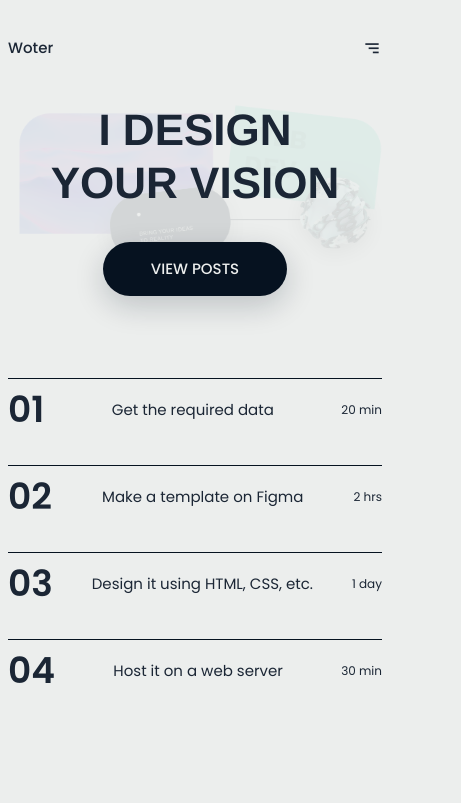
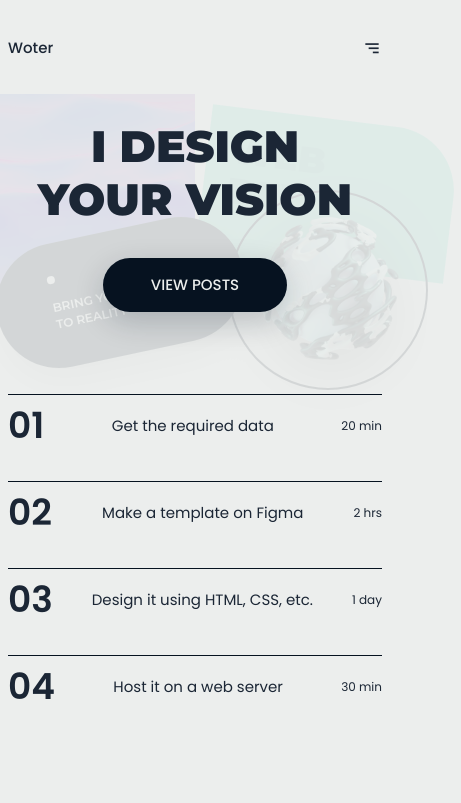
Before and after one commit to woterr/woduh, a React app: page / in a window 390 px wide. Shown: the top 803 px of the page, 461 px wide, since content can reach past the window. Built offline with nearby package versions, Linux system fonts and the light colour scheme; a web font is replaced by a local one.

Commit message:
dynamic elements

```diff
--- a/src/Home.js
+++ b/src/Home.js
@@ -6,13 +6,31 @@ function App() {
     <div>
       <section className="section">
         <div className="container hero">
-          <div className="hero-img">
-            <img src="./hero-img.png" alt="" className="hero-img-pc" />
+          <div className="hero-img-wrap">
+            <div className="hero-img">
+              {/* <img src="./hero-img.png" alt="" className="hero-img-pc" />
             <img
               src="./hero-img-mobile.png"
               alt=""
               className="hero-img-mobile"
-            />
+            /> */}
+              <div className="hero-img-div"></div>
+              <div className="hero-img-div"></div>
+              <div className="hero-img-div"></div>
+              <div className="hero-img-div">
+                WEB <br /> DEV
+              </div>
+              <div className="hero-img-div">
+                Bring your ideas <br /> to reality
+              </div>
+              <div className="hero-img-div">
+                <img src="./fancy-ball.png" alt="profile" />
+                <span>
+                  WEB DESIGNER <br /> UI/UX DESIGNER
+                </span>
+              </div>
+              <div className="hero-img-div"></div>
+            </div>
           </div>
           <div className="container-data hero">
             <h1 className="title">
--- a/src/styles.css
+++ b/src/styles.css
@@ -1,8 +1,8 @@
-@import url("https://fonts.googleapis.com/css2?family=Poppins:wght@100;200;300;400;500;600;700;800;900&display=swap");
-@import url("http://fonts.cdnfonts.com/css/helvetica-neue-9");
+@import url("https://fonts.googleapis.com/css2?family=Montserrat:wght@100;200;300;400;500;600;700;800;900&family=Poppins:wght@100;200;300;400;500;600;700;800;900&display=swap");
+
 :root {
   --body-font: "Poppins", sans-serif;
-  --title-font: "Helvetica Neue", sans-serif;
+  --title-font: "Montserrat", sans-serif;
 
   --header-height: 6rem;
 
@@ -327,10 +327,133 @@ img {
 .container.hero {
   display: grid;
   grid-template-columns: repeat(2, 1fr);
+  gap: 1rem;
+}
+
+.hero-img-wrap {
+  margin-top: -3rem;
+  position: relative;
 }
 
 .hero-img {
-  margin-top: -3rem;
+  /* margin-top: -7rem; */
+  display: grid;
+  grid-template-columns: repeat(2, max-content);
+  gap: 0.5rem;
+}
+
+.hero-img-div {
+  width: 200px;
+  height: 200px;
+}
+
+.hero-img-div:nth-of-type(1) {
+  opacity: 0;
+}
+
+.hero-img-div:nth-of-type(2) {
+  background: var(--container-color);
+  border-bottom-right-radius: 4rem;
+}
+
+.hero-img-div:nth-of-type(3) {
+  background: var(--container-color);
+  background-position: center;
+  background-size: cover;
+  background-image: url("./profile.png");
+  height: 300px;
+  border-top-left-radius: 4rem;
+  border-bottom-right-radius: 4rem;
+}
+
+.hero-img-div:nth-of-type(4) {
+  background: var(--primary-color);
+  height: 300px;
+  border-radius: 0 4rem 0 0;
+  background: radial-gradient(
+    110% 70% at bottom,
+    transparent 50%,
+    var(--primary-color) 51%
+  );
+  font-size: var(--big-font-size);
+  padding: 2rem;
+  line-height: 1.1;
+  color: var(--primary-color-dark);
+  font-family: var(--title-font);
+  font-weight: 900;
+}
+
+.hero-img-div:nth-of-type(5) {
+  background: var(--secondary-color);
+  height: 125px;
+  border-radius: 0 6rem 6rem 0;
+  text-transform: uppercase;
+  font-size: var(--smaller-font-size);
+  line-height: 1.4;
+  padding: 3.5rem 1.5rem;
+  color: var(--body-color);
+  font-family: var(--title-font);
+  font-weight: var(--font-semi-bold);
+}
+
+.hero-img-div:nth-of-type(5)::before {
+  position: absolute;
+  content: "";
+  width: 0.5rem;
+  height: 0.5rem;
+  background: var(--body-color);
+  margin-top: -1.5rem;
+  border-radius: 1rem;
+}
+
+.hero-img-div:nth-of-type(6) {
+  margin-top: -6.5rem;
+  border-radius: 50%;
+  background: none;
+  border: 2px solid var(--secondary-color);
+  position: relative;
+}
+
+.hero-img-div:nth-of-type(6)::after {
+  content: "";
+  position: absolute;
+  width: 2px;
+  height: 125px;
+  background: var(--secondary-color);
+  bottom: -125px;
+  right: 50%;
+}
+
+.hero-img-div:nth-of-type(6)::before {
+  content: "";
+  position: absolute;
+  width: 0.5rem;
+  height: 0.5rem;
+  background: var(--secondary-color);
+  bottom: -125px;
+  border-radius: 50%;
+  right: 48.5%;
+}
+
+.hero-img-div:nth-of-type(6) img {
+  -webkit-filter: drop-shadow(0 20px 30px #00000066);
+  filter: drop-shadow(0 20px 30px #00000066);
+}
+
+.hero-img-div:nth-of-type(6) img ~ span {
+  position: absolute;
+  bottom: -180px;
+  left: 20%;
+  text-align: center;
+  line-height: 1.2;
+}
+
+.hero-img-div:nth-of-type(7) {
+  border-top-right-radius: 4rem;
+  background-image: url("https://images.unsplash.com/photo-1597773150796-e5c14ebecbf5?ixlib=rb-1.2.1&ixid=MnwxMjA3fDB8MHxwaG90by1wYWdlfHx8fGVufDB8fHx8&auto=format&fit=crop&w=870&q=80");
+  background-position: center;
+  background-repeat: no-repeat;
+  background-size: cover;
 }
 
 .hero-img-mobile {
@@ -352,6 +475,7 @@ img {
   line-height: 1.2;
   font-weight: var(--font-semi-bold);
   text-transform: uppercase;
+  font-weight: 900;
   font-family: var(--title-font);
 }
 
@@ -424,11 +548,45 @@ ul.hero-container-data {
 
   .hero-img {
     width: 100%;
-    display: grid;
     place-items: center;
     max-width: 753.333333333px;
     max-height: 360.666666667px;
-    margin-top: 6rem;
+    margin-top: 10rem;
+    grid-template-columns: repeat(2, 1fr);
+    column-gap: 0.5rem;
+    row-gap: 0;
+  }
+
+  .hero-img-div:nth-of-type(1),
+  .hero-img-div:nth-of-type(2),
+  .hero-img-div:nth-of-type(7),
+  .hero-img-div:nth-of-type(6)::after,
+  .hero-img-div:nth-of-type(6)::before,
+  .hero-img-div:nth-of-type(6) span {
+    display: none;
+  }
+
+  .hero-img-div:nth-of-type(3) {
+    border-radius: 4rem 0 4rem 0;
+    width: 300px;
+    height: 200px;
+  }
+
+  .hero-img-div:nth-of-type(4) {
+    background: var(--primary-color);
+    height: 150px;
+    width: 250px;
+    padding: 1.5rem;
+    transform: rotate(7deg);
+  }
+  .hero-img-div:nth-of-type(5) {
+    border-radius: 4rem;
+    padding: 3.5rem;
+    width: 250px;
+    margin-top: -100px;
+    margin-right: -150px;
+    transform: rotate(-12deg);
+    box-shadow: 0 15px 35px rgba(0, 0, 0, 0.2);
   }
 
   .container.hero {
@@ -450,9 +608,10 @@ ul.hero-container-data {
 @media screen and (max-width: 478px) {
   .hero-img {
     position: absolute;
-    top: 0;
+    top: -50px;
     z-index: -1;
     opacity: 0.1;
+    left: -300px;
   }
 
   .container-data.hero {
```
Also changed, not shown: src/profile.png (renamed from public/profile.png).
